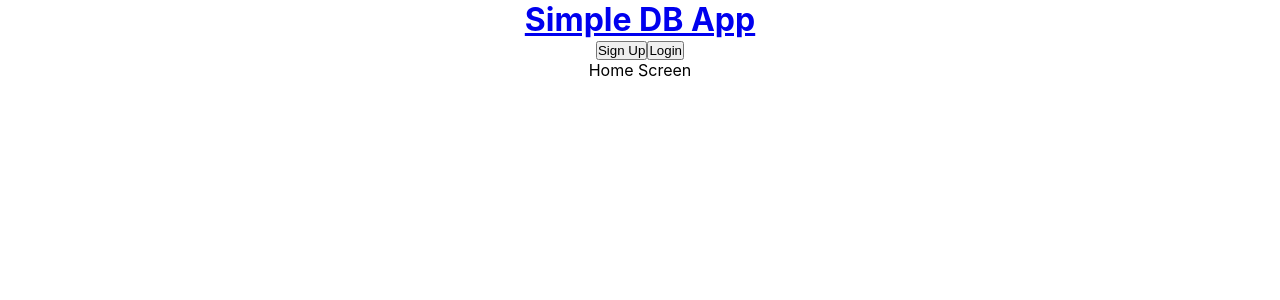
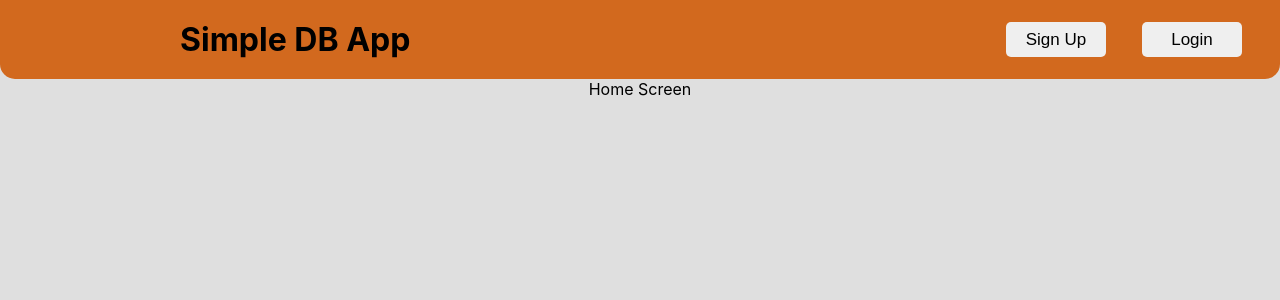
Before and after one commit to MichalPC/simple-database-manipulation-app, a React (Create React App) app: page / in a window 1280 px wide. Shown: the top 300 px of the page. Built offline with nearby package versions, Linux system fonts and the light colour scheme.

Commit message:
Style the App header.

```diff
--- a/src/App.css
+++ b/src/App.css
@@ -1,9 +1,54 @@
+@import url('https://fonts.googleapis.com/css2?family=Fredoka+One&display=swap');
 * {
   margin: 0;
   padding: 0;
   box-sizing: border-box;
 }
 
+body {
+  min-width:800px;
+  background-color: rgb(223, 223, 223);
+}
+
 .App {
   text-align: center;
 }
+
+.Header-container {
+  padding: 20px;
+  border-radius: 0  0 15px 15px;
+  background-color: chocolate;
+}
+
+.Header-text {
+  display: flex;
+  justify-content: space-between;
+  align-items: center;
+  width:100%
+}
+
+.Header-text h1{
+  margin-left: 10rem;
+}
+
+.Button-container {
+  display: flex;
+  justify-content: space-around;
+  width: 17rem;
+}
+
+.Link-button, .Link-button:visited, .Link-button:hover, .Link-button:active {
+  text-decoration: none;
+  outline: none;
+  color: black;
+}
+
+.Link-button button {
+  cursor: pointer;
+  width: 100px;
+  height: 35px;
+  border-radius: 5px;
+  outline: none;
+  border: none;
+  font-size: 17px;
+}
```
